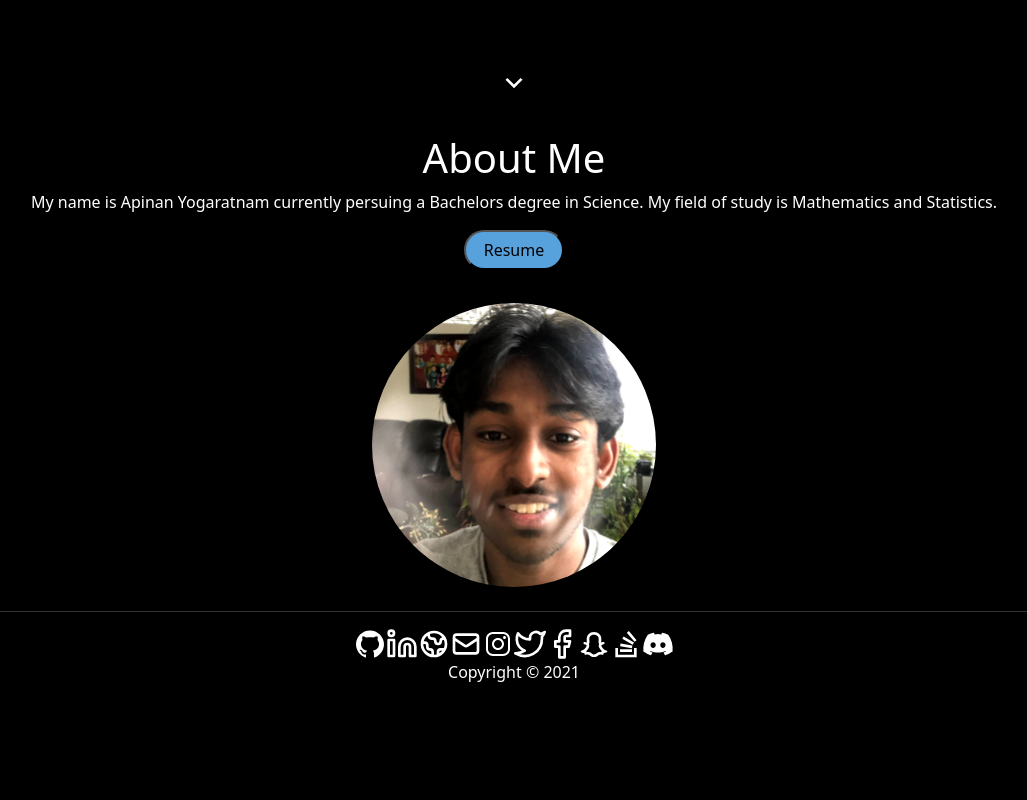
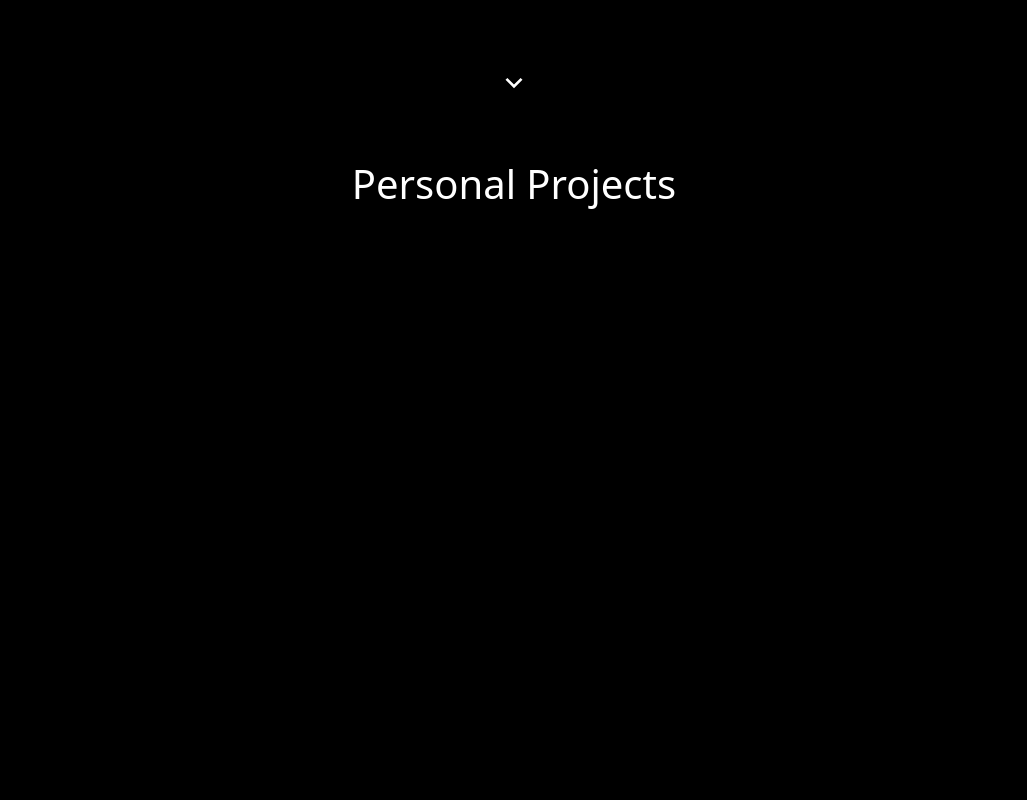
Before and after one commit to apinanyogaratnam/my-personal-website-v2.0, a React (Create React App) app: page / in a window 1280 px wide. Shown: the part 1480-2280 px from the top of the page, without its empty margins (126-1153 px from the left). Before the commit the page ends 2180 px from the top, so only its background shows below. Built offline with nearby package versions, Linux system fonts and the light colour scheme; a web font is replaced by a local one.

Commit message:
material design css components set

```diff
--- a/src/components/material_design_side_projects_section.js
+++ b/src/components/material_design_side_projects_section.js
@@ -2,8 +2,8 @@ import React from 'react'
 
 const MaterialDesignSideProjectsSection = () => {
     return (
-        <div>
-
+        <div className="personal-projects-container">
+            <h1>Personal Projects</h1>
         </div>
     )
 }
--- a/src/css/custom.css
+++ b/src/css/custom.css
@@ -75,6 +75,14 @@ button:hover {
 }
 
 .side-projects-container {
+    width: 100%;
+    height: 1080px;
+    /* margin-top: 30px; */
+    margin-top: 2.1%;
+    margin-bottom: -360px;
+}
+
+.personal-projects-container {
     width: 100%;
     height: 1080px;
     /* margin-top: 30px; */
```
